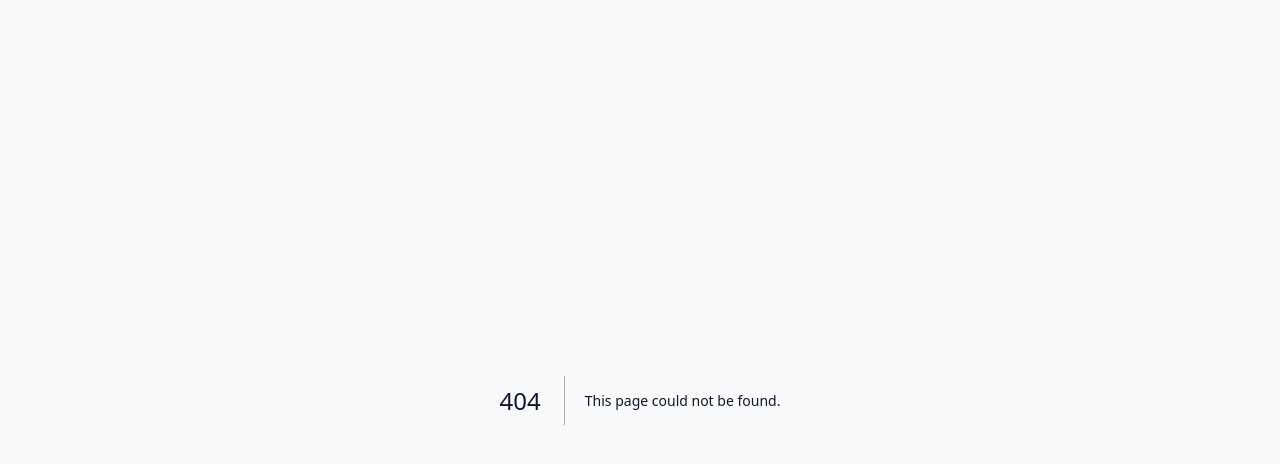
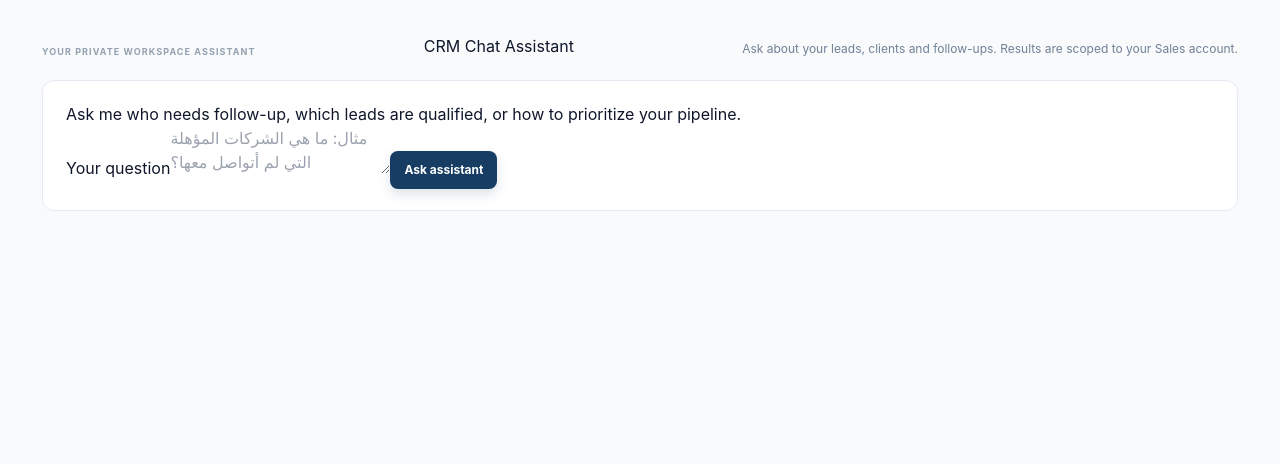
Before and after one commit to MohamedFathy3/aifrontend, a Next.js app: page /chat in a window 1280 px wide. Before the commit this address had no page. Shown: the top 464 px of the page. Built offline with nearby package versions, Linux system fonts and the light colour scheme.

Commit message:
split AI research and CRM chat pages

```diff
--- /dev/null
+++ b/app/chat/page.tsx
@@ -0,0 +1,9 @@
+"use client";
+import { FormEvent, useState } from "react";
+import { apiClient } from "@/lib/api-client";
+
+export default function ChatPage() {
+  const [message, setMessage] = useState(""); const [answer, setAnswer] = useState(""); const [busy, setBusy] = useState(false);
+  async function submit(e: FormEvent) { e.preventDefault(); setBusy(true); try { const r = await apiClient.post("/v1/ai/chat", { message }); setAnswer(r.data.answer || r.data.message); } catch (e: any) { setAnswer(e?.response?.data?.message || "AI is not configured."); } finally { setBusy(false); } }
+  return <main className="main standalone-page"><div className="content"><div className="page-intro"><p className="eyebrow">Your private workspace assistant</p><h1>CRM Chat Assistant</h1><p>Ask about your leads, clients and follow-ups. Results are scoped to your Sales account.</p></div><section className="panel chat-panel"><div className="ai-reply">{answer || "Ask me who needs follow-up, which leads are qualified, or how to prioritize your pipeline."}</div><form onSubmit={submit}><label>Your question<textarea value={message} onChange={e => setMessage(e.target.value)} required minLength={2} placeholder="مثال: ما هي الشركات المؤهلة التي لم أتواصل معها؟" /></label><button className="primary-button" disabled={busy}>{busy ? "Thinking…" : "Ask assistant"}</button></form></section></div></main>;
+}
--- /dev/null
+++ b/app/research/page.tsx
@@ -0,0 +1,9 @@
+"use client";
+import { FormEvent, useState } from "react";
+import { apiClient } from "@/lib/api-client";
+
+export default function ResearchPage() {
+  const [query, setQuery] = useState(""); const [results, setResults] = useState<any[]>([]); const [message, setMessage] = useState(""); const [busy, setBusy] = useState(false);
+  async function submit(e: FormEvent) { e.preventDefault(); setBusy(true); setMessage(""); try { const r = await apiClient.post("/v1/ai/lead-search", { query }); setResults(r.data.results || []); setMessage(`${(r.data.results || []).length} prospects found. Review sources before saving as leads.`); } catch (e: any) { setMessage(e?.response?.data?.message || "Search provider is not configured."); } finally { setBusy(false); } }
+  return <main className="main standalone-page"><div className="content"><div className="page-intro"><p className="eyebrow">Prospecting intelligence</p><h1>AI Lead Research</h1><p>Search for companies, review evidence and save only qualified prospects to your CRM.</p></div><section className="panel"><form onSubmit={submit}><label>What companies are you looking for?<textarea value={query} onChange={e => setQuery(e.target.value)} required minLength={3} placeholder="مثال: شركات تستورد مواد غذائية في جدة وتحتاج شحن بحري" /></label><button className="primary-button" disabled={busy}>{busy ? "Searching…" : "Search the web"}</button></form>{message && <div className="notice">{message}</div>}</section><section className="ai-results">{results.map(item => <article className="panel" key={item.id}><h3>{item.company_name}</h3><p>{item.description}</p><small>Confidence: {item.confidence_score}% · Lead score: {item.lead_score}</small>{item.source_url && <p><a href={item.source_url} target="_blank" rel="noreferrer">Open source evidence</a></p>}</article>)}</section></div></main>;
+}
```
Also changed, not shown: app/dashboard/page.tsx (+1 -1 lines).
